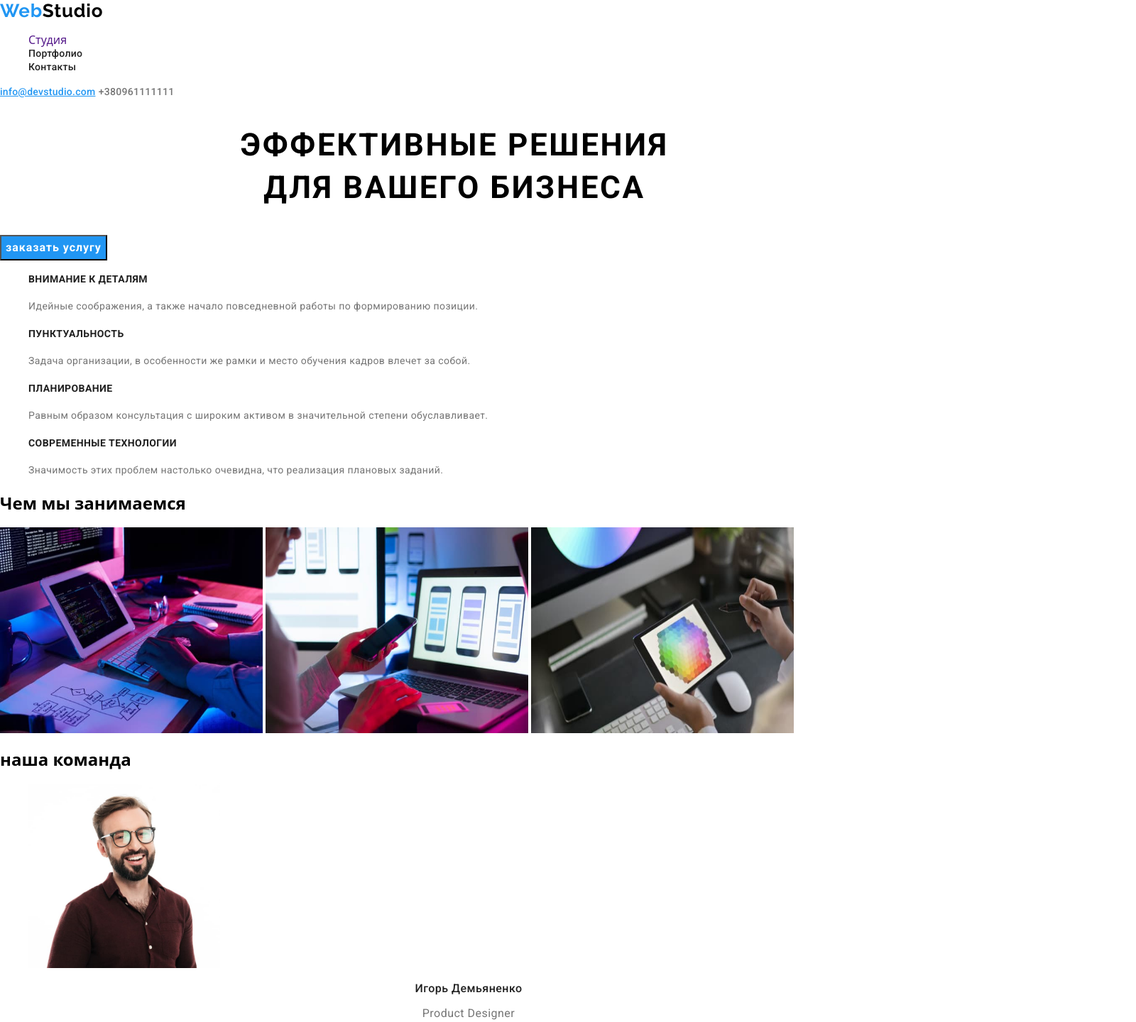
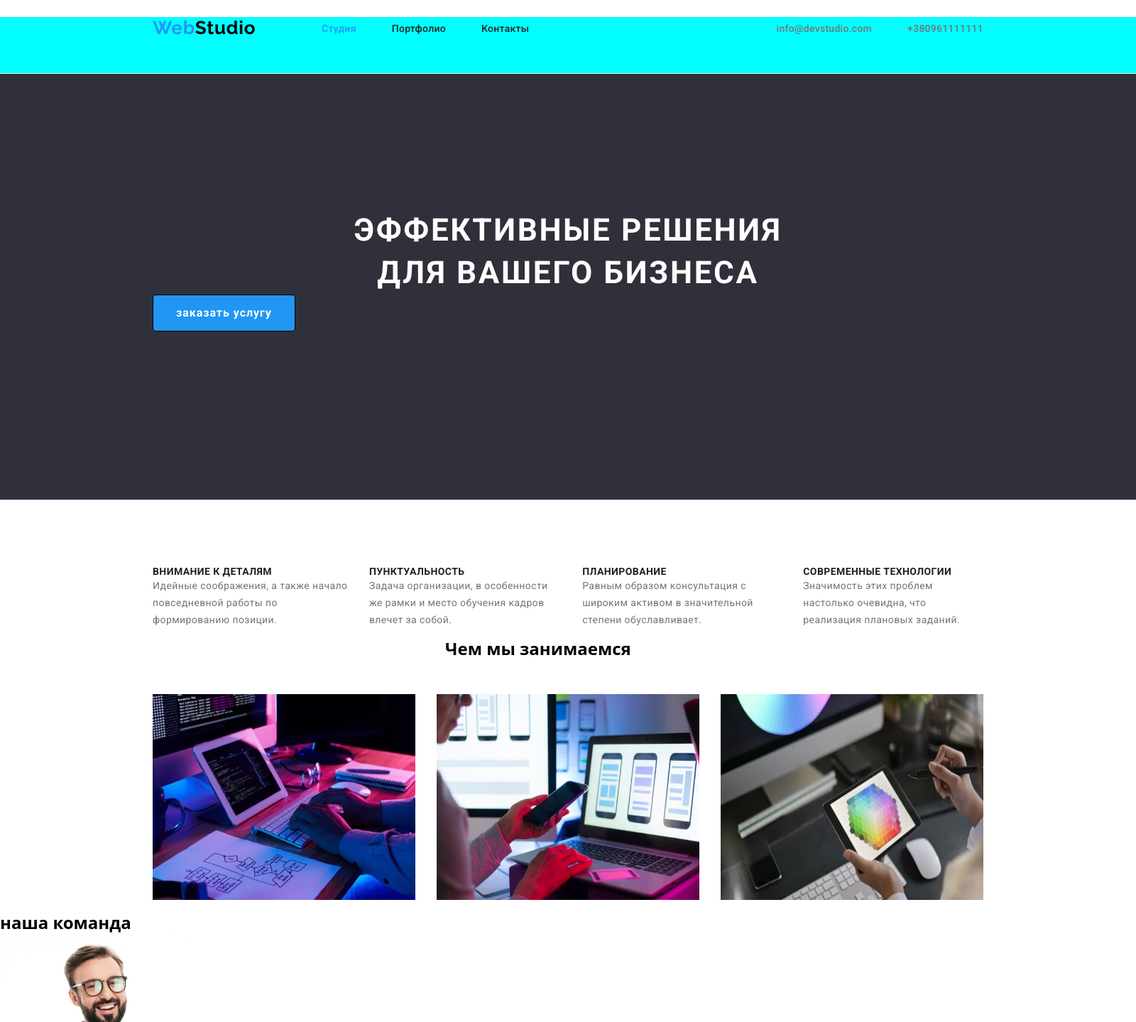
Before and after one commit to sergiosergio2/goit-markup-hw-03, a plain HTML site: page index.html in a window 1280 px wide. Shown: the top 1440 px of the page at 71% size, 1600 px wide, since content can reach past the window. Drawn offline with nearby package versions, Linux system fonts and the light colour scheme.

Commit message:
added style, layout fix

```diff
--- a/css/style.css
+++ b/css/style.css
@@ -1,10 +1,58 @@
+*,
+*::before,
+*::after {
+  box-sizing: border-box;
+}
+h1,
+h2,
+h3,
+h4,
+h5,
+p {
+  margin-top: 0;
+  margin-bottom: 0;
+}
+ul,
+ol {
+  margin-top: 0;
+  margin-bottom: 0;
+  padding-left: 0;
+}
+img {
+  display: block;
+}
 .list {
   text-decoration: none;
+  padding: 0px;
+  margin: 0px;
 }
 .link {
   list-style: none;
 }
+.head {
+  width: 1600px;
+  height: 80px;
+  margin-top: 24px;
+  border-bottom: 1px solid #ffffff;
+  background-color: aqua;
+}
+.container {
+  width: 1200px;
+  margin: 0 auto;
+  padding-left: 15px;
+  padding-right: 15px;
+}
+.head-box {
+  display: flex;
+  align-items: center;
 
+  /* margin-bottom: 0px;
+  margin-right: 0px; */
+}
+
+.navigation {
+  /* display: flex; */
+}
 .logo-link {
   font-family: "Raleway", sans-serif;
   font-weight: 700;
@@ -14,12 +62,26 @@
 
   letter-spacing: 0.03em;
   color: #2196f3;
+  width: 145px;
+  height: 31px;
 }
 
 .logo-studio {
   color: #000000;
 }
+.logo-link:focus,
+.logo-link:hover {
+  text-decoration: underline;
+}
 /* logo end */
+.menu {
+  display: flex;
+  margin-left: 93px;
+}
+.menu .menu-item + .menu-item {
+  margin-left: 50px;
+}
+
 .menu-link {
   font-family: "Roboto", sans-serif;
   font-weight: 500;
@@ -29,12 +91,17 @@
 
   color: #212121;
 }
-.menu-link-b {
+.menu-link-activ {
   color: #2196f3;
 }
+
 .menu-link:hover,
 .menu-link:focus {
   color: #2196f3;
+}
+.contakt {
+  display: flex;
+  margin-left: auto;
 }
 .mailto-link {
   font-family: "Roboto", sans-serif;
@@ -44,8 +111,13 @@
   line-height: 1.14;
   letter-spacing: 0.02em;
 
+  color: #757575;
+}
+.mailto-link:hover,
+.mailto-link:focus {
   color: #2196f3;
 }
+
 .tel-link {
   font-family: "Roboto", sans-serif;
 
@@ -56,8 +128,24 @@
 
   color: #757575;
 }
+.contakt .contakt-item + .contakt-item {
+  margin-left: 50px;
+}
 /* ====hero section==== */
+.section {
+  padding-top: 94px;
+  padding-bottom: 94px;
+}
+.section-hero {
+  width: 1600px;
+  height: 600px;
+  margin: 0px;
+  padding: 0px;
+  background-color: #2f303a;
+}
 .hero-title {
+  padding-top: 191px;
+
   font-family: "Roboto", sans-serif;
   font-weight: 900;
   font-size: 44px;
@@ -68,27 +156,56 @@
   letter-spacing: 0.06em;
   text-transform: uppercase;
 
-  /* color: #ffffff; */
+  color: #ffffff;
+}
+.hero-btn {
+  /* display: flex;
+  align-items: center;
+  text-align: center;
+  letter-spacing: 0.06em;
+  color: #ffffff;
+  background: #2196f3; */
 }
 .modal-btn {
-  font-family: "Roboto", sans-serif;
-  font-weight: bold;
-  font-size: 16px;
-  line-height: 1.88;
-
-  /* identical to box height, or 187% */
-
   display: flex;
   align-items: center;
   text-align: center;
+
+  padding-top: 10px;
+  padding-left: 32px;
+  padding-bottom: 10px;
+  padding-right: 32px;
+  border: 1px solid #000000;
+  border-radius: 4px;
   letter-spacing: 0.06em;
-
   color: #ffffff;
   background: #2196f3;
+
+  font-family: "Roboto", sans-serif;
+  font-weight: 700;
+  font-size: 16px;
+  line-height: 1.88;
+}
+.modal-btn:hover,
+.modal-btn:focus {
+  background: #188ce8;
+}
+
+/* identical to box height, or 187% */
+
+/*========ПОЧЕМУ МЫ=========*/
+.why-we-section {
+  width: 1600px;
+  height: 102px;
+  padding: 0;
+  margin: 0;
+}
+.why-we {
+  display: flex;
+  justify-content: space-between;
 }
 .why-we-title {
   font-family: "Roboto", sans-serif;
-
   font-weight: 700;
   font-size: 14px;
   line-height: 1.14;
@@ -99,7 +216,6 @@
 }
 .why-we-text {
   font-family: "Roboto", sans-serif;
-
   font-weight: 400;
   font-size: 14px;
   line-height: 1.71;
@@ -109,7 +225,15 @@
 
   color: #757575;
 }
-.activities-title.team-title {
+.why-we-block:not(:last-child) {
+  margin-right: 30px;
+}
+.activities {
+  width: 1600px;
+  height: 386px;
+}
+
+.activities-title .team-title {
   font-family: "Roboto", sans-serif;
 
   font-weight: 700;
@@ -119,6 +243,21 @@
   letter-spacing: 0.03em;
 
   color: #212121;
+}
+.activities-title {
+  padding-left: 412px;
+  margin-bottom: 50px;
+}
+.activities-img {
+}
+.activities-list {
+  display: flex;
+  justify-content: center;
+
+  justify-content: space-between;
+}
+.activities-list:not(:last-child) {
+  margin-right: 30px;
 }
 .team-participant {
   font-family: "Roboto", sans-serif;
--- a/index.html
+++ b/index.html
@@ -16,58 +16,75 @@
 <body>
     <!--HEADER-->
     <header class="head">
+        <div class="container">
+            <div class="head-box">
+            <a class="logo-link list" href="" target="_blank" lang="eu">Web<span class="logo-studio">Studio</span></a>
                 <!--NAVI-->
             <nav class="navigation">
-            <a class="logo-link list" href="" target="_blank" lang="eu">Web<span class="logo-studio">Studio</span></a>
              <ul class="menu">
-
-                <li class="menu-item link"><a class="menu-link-bl list" href="" target="_blank">Студия </a></li>
+                <li class="menu-item link"><a class="menu-link menu-link-activ list" href="" target="_blank">Студия </a></li>
                 <li class="menu-item link"> <a class="menu-link list" href="" target="_blank">Портфолио</a></li>
                 <li class="menu-item link"><a class="menu-link list" href="" target="_blank">Контакты</a></li>
               </ul>
             </nav>
-        <a class="mailto-link" href="mailto:info@devstudio.com">info@devstudio.com</a>
-        <a class="tel-link list" href="tel:+380961111111">+380961111111</a>
+            <ul class="contakt">
+              <li class="contakt-item link"><a class="mailto-link list" href="mailto:info@devstudio.com">info@devstudio.com</a></li>
+              <li class="contakt-item link"><a class="tel-link list" href="tel:+380961111111">+380961111111</a></li>
+            </ul>
+            </div>
+        </div>
     </header>
     <main>
         <!--HERO-->
-        <section class="hero-section">
-            <h1 class="hero-title">эффективные решения<br /> для вашего бизнеса </h1>
+        <section class="section-hero">
+            <div class="container">
+
+                <h1 class="hero-title">эффективные решения<br> для вашего бизнеса </h1>
                 <button type="button" class="modal-btn">заказать услугу</button>
+
+            </div>
         </section>
         <!--Почему мы-->
-        <section class="section-why">
+        <section class="why-we-section">
+            <div class="container section">
              <h3 hidden>наши особенности</h3>
              <ul class="why-we link">
-                <li>
+                <li class="why-we-block">
                     <h4 class="why-we-title">внимание к деталям</h4>
                     <p class="why-we-text">Идейные соображения, а также начало повседневной работы по формированию
                         позиции.</p>
                 </li>
-                <li>
+                <li class="why-we-block">
                     <h4 class="why-we-title">Пунктуальность</h4>
                     <p class="why-we-text">Задача организации, в особенности же рамки и место обучения кадров влечет за
                         собой.</p>
                 </li>
-                <li>
+                <li class="why-we-block">
                     <h4 class="why-we-title">Планирование</h4>
                     <p class="why-we-text">Равным образом консультация с широким активом в значительной степени
                         обуславливает.</p>
                 </li>
-                <li>
+                <li class="why-we-block">
                     <h4 class="why-we-title">Современные технологии</h4>
                     <p class="why-we-text">Значимость этих проблем настолько очевидна, что реализация плановых заданий.
                     </p>
                 </li>
              </ul>
+            </div>
         </section>
-        <section class="activities">
+        <!--Чем мы занимаемся, activities-->
+        <section class="activities section">
+            <div class="container">
                 <h2 class="activities-title">Чем мы занимаемся</h2>
-            <img src="./images/picture/img-1.jpg" width="370" height="290" alt="рабочий стол спланшетом">
-            <img src="./images/picture/img-2.jpg" width="370" height="290" alt="рабочий стол с ноутбуком">
-            <img src="./images/picture/img-3.jpg" width="370" height="290" alt="работа с планшетом">
+              <ul class="activities-list">
+                <li class="activities-img link"><img src="./images/picture/img-1.jpg" width="370" height="290" alt="рабочий стол спланшетом"></li>
+                <li class="activities-img link"><img src="./images/picture/img-2.jpg" width="370" height="290" alt="рабочий стол с ноутбуком"></li>
+                <li class="activities-img link"><img src="./images/picture/img-3.jpg" width="370" height="290" alt="работа с планшетом"></li>
+                </ul>
+            </div>
         </section>
-        <section class="team">
+        <!--наша команда, team-->
+        <section class="section">
             <h2 class="team-title">наша команда</h2>
             <ul class="team-list link">
                 <li><img src="./images/fotos/foto-1.jpg" width="270" height="260" alt="фото Демьяненко">
```
Also changed, not shown: portfolio.html (+1 -1 lines). Lines whose indentation alone changed are shown as unchanged.
